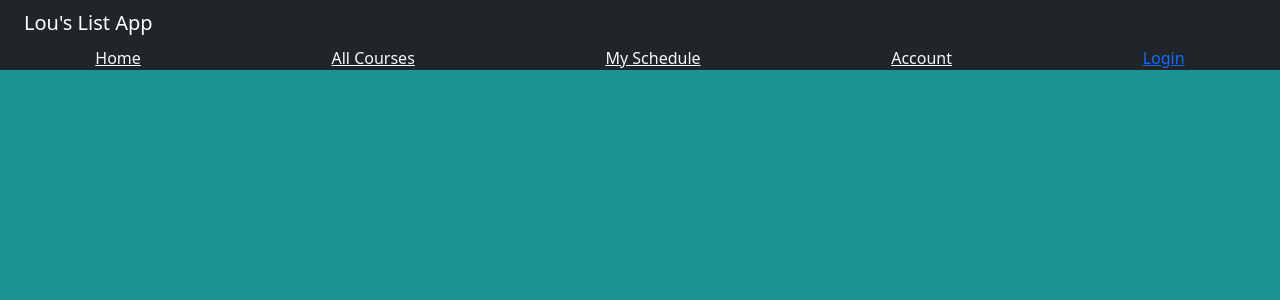
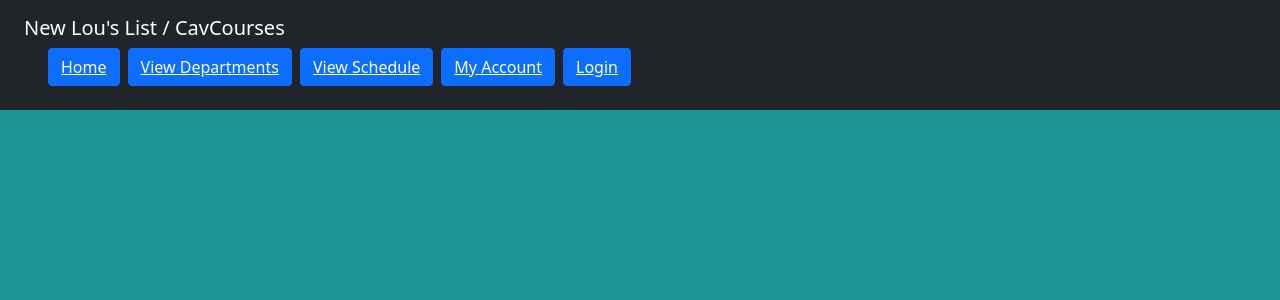
Before and after one commit to TheRealConnorWilson/CavCourses, a Django app: page /list/ in a window 1280 px wide. Shown: the top 300 px of the page. Run offline with Django 3.2, Linux system fonts and the light colour scheme; data that the repository does not hold is empty; some libraries are stand-ins or nearby versions.

Commit message:
actually used proper bootstrap buttons to make them potentially clearer as clickable!

```diff
--- a/classlist/templates/classlist/header.html
+++ b/classlist/templates/classlist/header.html
@@ -6,10 +6,15 @@ URL: https://stackoverflow.com/questions/340888/navigation-in-django
 
 Title:
 URL: https://www.w3schools.com/bootstrap/bootstrap_tabs_pills.asp
+
+Title: Boostrap Documentation - navbar
+URL: https://getbootstrap.com/docs/5.0/components/navbar/
 {% endcomment %}
+
 
 <html>
     <header>
+
     {% load socialaccount %}
     {% load bootstrap5 %}
     {% bootstrap_css %}
@@ -19,15 +24,17 @@ URL: https://www.w3schools.com/bootstrap/bootstrap_tabs_pills.asp
     <link href="https://cdn.jsdelivr.net/npm/bootstrap@5.1.1/dist/css/bootstrap.min.css" rel="stylesheet" integrity="sha384-F3w7mX95PdgyTmZZMECAngseQB83DfGTowi0iMjiWaeVhAn4FJkqJByhZMI3AhiU" crossorigin="anonymous">
 
     {% comment %} <div class="container"> {% endcomment %}
-    {% block header %}
-    <nav class="navbar navbar-dark bg-dark" >
+    {% comment %} {% block header %}
+    <nav class="navbar navbar-dark bg-dark">
         <div class="container-fluid">
         <div class="navbar-header">
           <a class="navbar-brand" href="#">Lou's List App</a>
         </div>
         </div>
     </nav>
-    {% endblock %}
+    {% endblock %} {% endcomment %}
+
+
 
         {% comment %}
         <!-- https://getbootstrap.com/docs/5.0/components/navs-tabs/#tabs -->
@@ -41,43 +48,41 @@ URL: https://www.w3schools.com/bootstrap/bootstrap_tabs_pills.asp
 
         {% comment %} {% block navbar %} {% endcomment %}
     <div>
-        <ul class="nav flex-row mx-auto bg-dark">
-            {% comment %} <meta charset="UTF-8">
-            <meta name="viewport" content="width=device-width, initial-scale=1"> {% endcomment %}
-            <li class="nav-item mx-auto">
-                <a class="link-light active" href="{% url 'home' %}" color="#fff">Home</a>
-            </li>
-            <li class="nav-item mx-auto">
-                <a class="link-light active" href="{% url 'list' %}" color="#fff">All Courses</a>
-            </li>
-            <li class="nav-item mx-auto">
-                <a class="link-light active" href="#" color="#fff">My Schedule</a>
-            </li>
-            <li class="nav-item mx-auto">
-                <a class="link-light active" href="#" color="#fff">Account</a>
-            </li>
+        <nav class="navbar navbar-dark bg-dark container-fluid justify-content-start" role="navigation">
+            <a class="navbar-brand" href="#">New Lou's List / CavCourses</a>
+
+            <form class="container-fluid justify-content-start">
+            {% comment %} <ul class="nav flex-row mx-auto bg-dark"> {% endcomment %}
+                <button class="btn me-2 btn-primary" type="button" role="button">
+                    <a href="{% url 'home' %}" style="color:inherit"> Home </a>
+                </button>
+                <button class="btn me-2 btn-primary" type="button" role="button">
+                    <a  href="{% url 'list' %}" style="color:inherit"> View Departments </a>
+                </button>
+                <button class="btn me-2 btn-primary" type="button" role="button">
+                    <a href="#" style="color:inherit"> View Schedule </a>
+                </button>
+                <button class="btn me-2 btn-primary" type="button" role="button">
+                    <a href="#" style="color:inherit"> My Account </a>
+                </button>
 
                 {% comment %}
                 May want to update these to avoid hardcoding the URL's at some point
                 {% endcomment %}
 
                 {% if user.is_authenticated %}
-                <li class="nav-item mx-auto">
-                    <a class="link-light active" href="/classlist/accounts/logout" color="#fff">Logout</a>
-                </li>
-                <li class="nav-item mx-auto">
-                    <a class="" href="#" color="#fff">Welcome, {{ user.username }}!</a>
-                </li>
+                    <button class="btn me-2 btn-primary" type="button" role="button">
+                        <a href="/classlist/accounts/logout" style="color:inherit"> Logout </a>
+                    </button>
+                    <a class="navbar-text" href="#" color="#fff"> Welcome, {{ user.username }}! </a>
                 {% else %}
-                <li class="nav-item mx-auto">
-                    <a class="" href="/classlist/accounts/google/login/?process=login" color="#fff">Login</a>
-                </li>
+                    <button class="btn me-2 btn-primary" type="" color="#fff" role="button">
+                        <a href="/classlist/accounts/google/login/?process=login" style="color:inherit"> Login </a>
+                    </button>
                 {% endif %}
+        </form>
             {% comment %} <link href="https://cdn.jsdelivr.net/npm/bootstrap@5.1.1/dist/css/bootstrap.min.css" rel="stylesheet" integrity="sha384-F3w7mX95PdgyTmZZMECAngseQB83DfGTowi0iMjiWaeVhAn4FJkqJByhZMI3AhiU" crossorigin="anonymous"> {% endcomment %}
-
-        </ul>
-        {% comment %} {% endblock %} {% endcomment %}
-        {% comment %} </div> {% endcomment %}
+        </nav>
 
     </div>
 
```
Also changed, not shown: db.sqlite3. Lines whose indentation alone changed are shown as unchanged.
